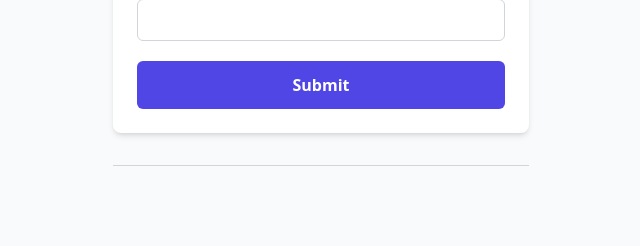
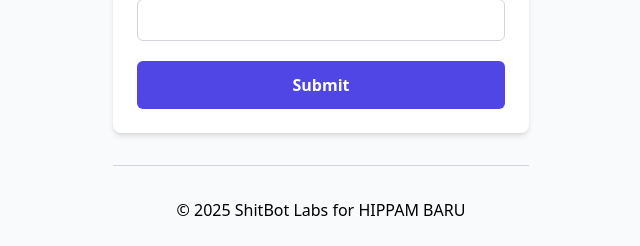
Before and after one commit to bonzoholda/cdws_meter_app, a FastAPI app: page / in a window 1280 px wide. Shown: the part 884-1130 px from the top of the page, without its empty margins (319-959 px from the left). Before the commit the page ends 1050 px from the top, so only its background shows below. Run offline with FastAPI, Linux system fonts and the light colour scheme; the visitor is signed in with stand-in values (Sample User, id 1); parts of the project's set-up code (start-up, migrations or seed data) failed here and were passed over; some libraries are stand-ins or nearby versions.

Commit message:
Update index.html

```diff
--- a/app/templates/index.html
+++ b/app/templates/index.html
@@ -98,6 +98,10 @@
   </form>
 
   <hr class="w-full max-w-md my-8 border-gray-300" />
+
+    	<footer class="copyright">
+    		&copy; 2025 ShitBot Labs for HIPPAM BARU
+    	</footer>
 
   <script>
     // ----------- Camera photo capture setup -----------
```
